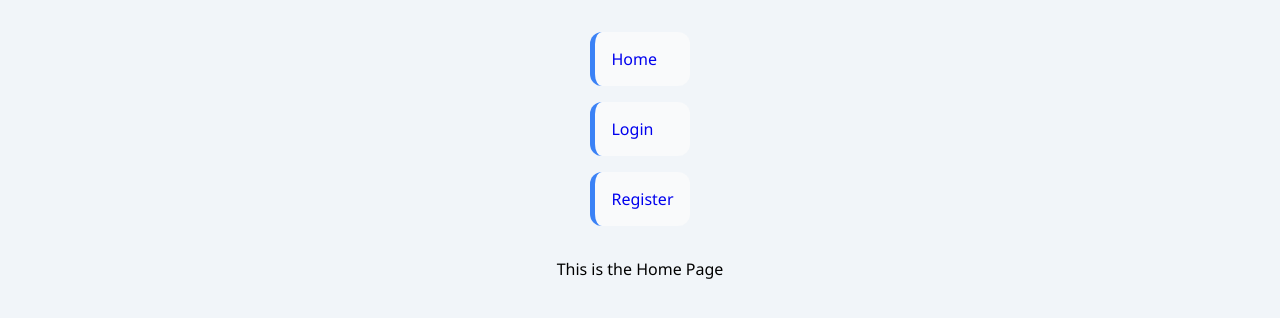
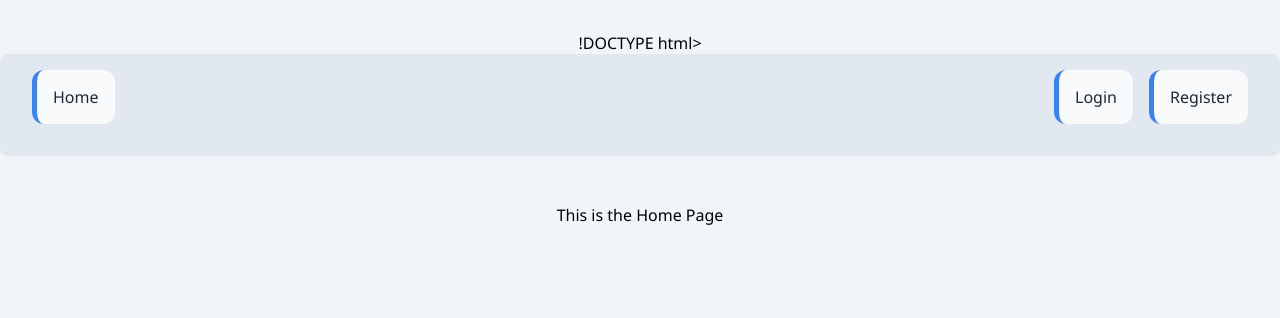
Before and after one commit to rj-0023/DailyBuzz-Django, a Django app: page / in a window 1280 px wide. Shown: the top 318 px of the page. Run offline with Django 5.2, Linux system fonts and the light colour scheme.

Commit message:
Update base.html

```diff
--- a/DailyBuzz/todo/templates/base.html
+++ b/DailyBuzz/todo/templates/base.html
@@ -1,4 +1,4 @@
-<!DOCTYPE html>
+!DOCTYPE html>
 <html lang="en">
 <head>
   <meta charset="UTF-8">
@@ -69,6 +69,45 @@
       background-color: #2563eb;
     }
 
+    nav {
+      width: 100%;
+      background-color: #e2e8f0;
+      padding: 1rem 2rem;
+      display: flex;
+      justify-content: space-between;
+      align-items: center;
+      margin-bottom: 2rem;
+      border-radius: 0.5rem;
+    }
+
+    nav ul {
+      display: flex;
+      gap: 1rem;
+      list-style: none;
+      padding: 0;
+      margin: 0;
+    }
+
+    nav .nav-left {
+      display: flex;
+      gap: 1rem;
+    }
+
+    nav .nav-right {
+      display: flex;
+      gap: 1rem;
+    }
+
+    nav a {
+      color: #1f2937;
+      font-weight: 500;
+      transition: color 0.2s;
+    }
+
+    nav a:hover {
+      color: #2563eb;
+    }
+
     #weather-widget {
       text-align: center;
     }
@@ -101,17 +140,25 @@
 </head>
 <body>
   <nav>
+  <div class="nav-left">
     <ul>
       <li><a href="{% url 'home' %}">Home</a></li>
       {% if user.is_authenticated %}
         <li><a href="{% url 'tasks' %}">My Tasks</a></li>
+      {% endif %}
+    </ul>
+  </div>
+  <div class="nav-right">
+    <ul>
+      {% if user.is_authenticated %}
         <li><a href="{% url 'logout' %}">Logout</a></li>
       {% else %}
         <li><a href="{% url 'login' %}">Login</a></li>
         <li><a href="{% url 'register' %}">Register</a></li>
       {% endif %}
     </ul>
-  </nav>
+  </div>
+</nav>
 
 {% block content%} {%endblock%}
 </body>
```
